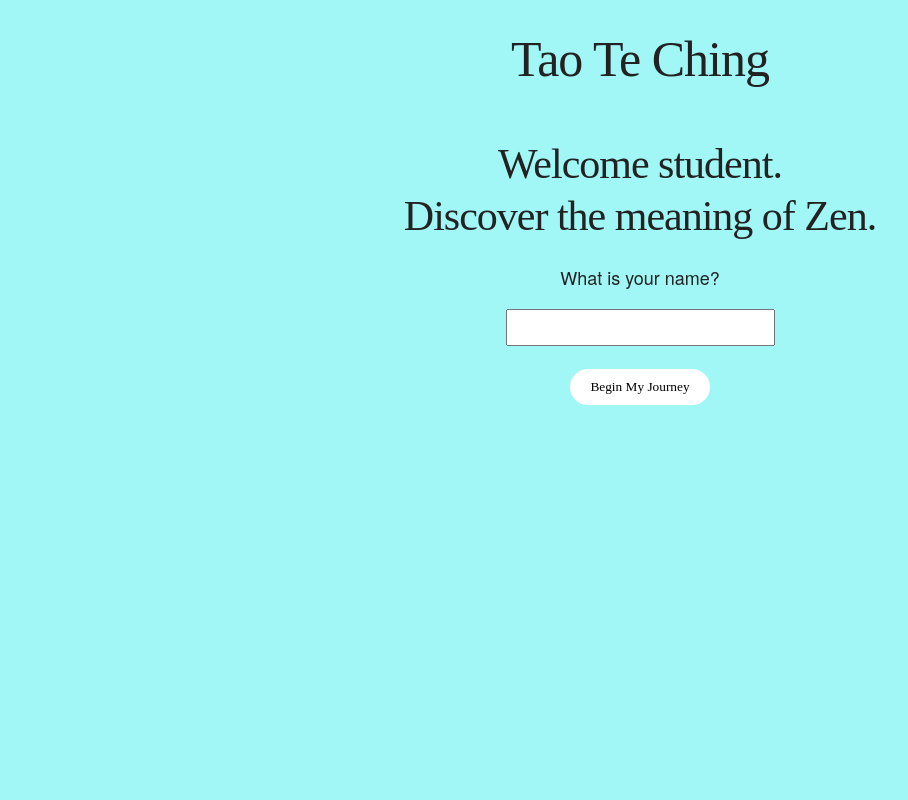
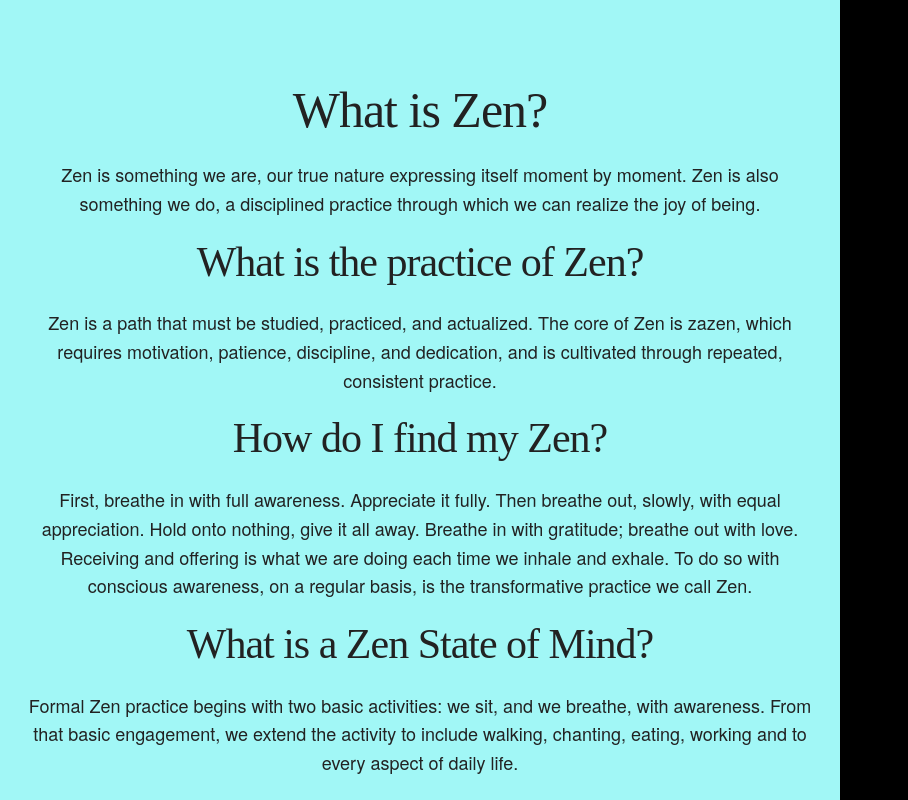
Before and after one commit to djmisha/learnzen.org, a React (Create React App) app: page / in a window 1280 px wide. Shown: the top 800 px of the page, without its empty margins (0-908 px from the left). Built offline with nearby package versions, Linux system fonts and the light colour scheme; a web font is replaced by a local one; what unsplash-js would draw is missing.

Commit message:
daily commit

```diff
--- a/public/index.html
+++ b/public/index.html
@@ -7,11 +7,12 @@
     <meta name="theme-color" content="#000000" />
     <meta
       name="description"
-      content="Get your daily Tao Te Ching"
+      content="Discover the meaning of zen philosophy through practice.  Find your zen state of mind via meditation and study.  Begin your journey today.
+"
     />
     <link rel="apple-touch-icon" href="%PUBLIC_URL%/logo192.png" />
     <link rel="manifest" href="%PUBLIC_URL%/manifest.json" />
-    <title>Tao Te Ching</title>
+    <title>What is Zen? Meaning, Practice, Mediation & Zen State of Mind</title>
   </head>
   <body>
     <noscript>You need to enable JavaScript to run this app.</noscript>
--- a/src/finalRender.js
+++ b/src/finalRender.js
@@ -7,7 +7,7 @@ import SignIn from "./localStorage";
 
 class FinalRender extends React.Component {
     render() {
-        // localStorage.clear();
+        localStorage.clear();
         if (localStorage.currentPoem) {
             return (
                 <div>
@@ -17,12 +17,17 @@ class FinalRender extends React.Component {
         } else {
             return (
                 <div className="onboarding">
-                    <br></br>
-                    <h1>Tao Te Ching</h1>
-                    <br></br>
-                    <h2>
-                        Welcome student. <br /> Discover the meaning of Zen.
-                    </h2>
+                    <h1>What is Zen?</h1>
+                    <p>Zen is something we are, our true nature expressing itself moment by moment. Zen is also something we do, a disciplined practice through which we can realize the joy of being. </p>
+                    <h2>What is the practice of Zen? </h2>
+                    <p>Zen is a path that must be studied, practiced, and actualized. The core of Zen is zazen, which requires motivation, patience, discipline, and dedication, and is cultivated through repeated, consistent practice. </p>
+                    <h2>How do I find my Zen? </h2>
+                    <p>First, breathe in with full awareness. Appreciate it fully. Then breathe out, slowly, with equal appreciation. Hold onto nothing, give it all away. Breathe in with gratitude; breathe out with love. Receiving and offering is what we are doing each time we inhale and exhale. To do so with conscious awareness, on a regular basis, is the transformative practice we call Zen. </p>
+                    <h2>What is a Zen State of Mind? </h2>
+                    <p>Formal Zen practice begins with two basic activities: we sit, and we breathe, with awareness. From that basic engagement, we extend the activity to include walking, chanting, eating, working and to every aspect of daily life. </p>
+                    <h3>What Zen is Not, Common Misconceptions </h3>
+                    <p>There are many common misconceptions about Zen. It is important to know that Zen practice is not religion, is not a belief system, is not a dogma or doctrine.  One does not have to be buddist to achieve a zen state of mind. </p>
+                    <h2>Welcome student, <br /> Discover your Zen State of Mind. </h2>
                     <p>What is your name?</p>
                     <SignIn />
                 </div>
--- a/src/sass/_navigation.scss
+++ b/src/sass/_navigation.scss
@@ -182,6 +182,8 @@ form.call-by-name {
 }
 
 .onboarding {
+    padding-top: 80px;
+    max-width: 800px;
     text-align: center;
     background-color: white;
     padding-bottom: 100px;
```
Also changed, not shown: src/components/greetUser.js (added, +36 -0 lines).
